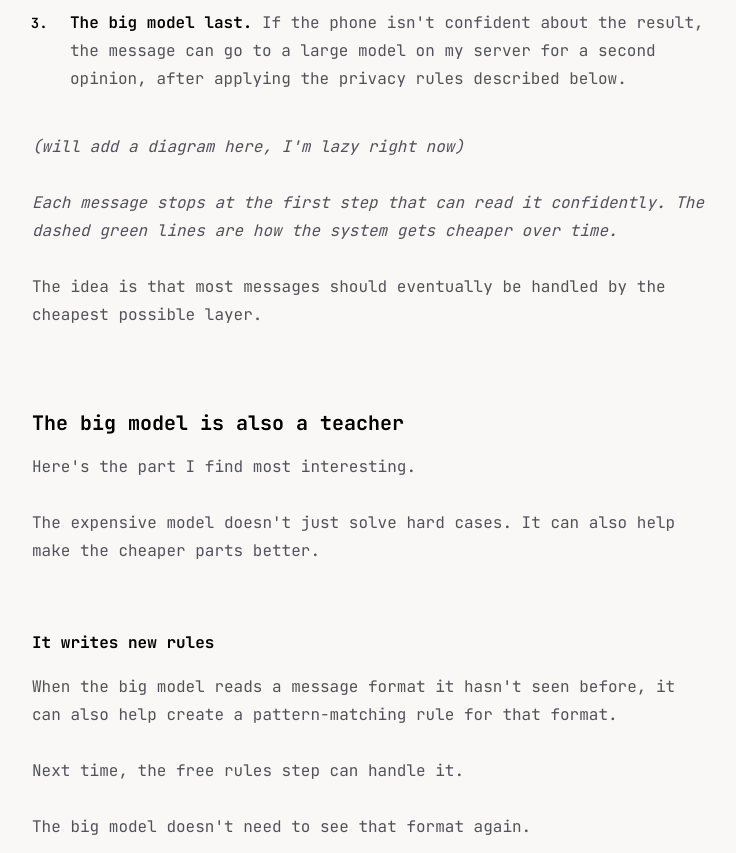
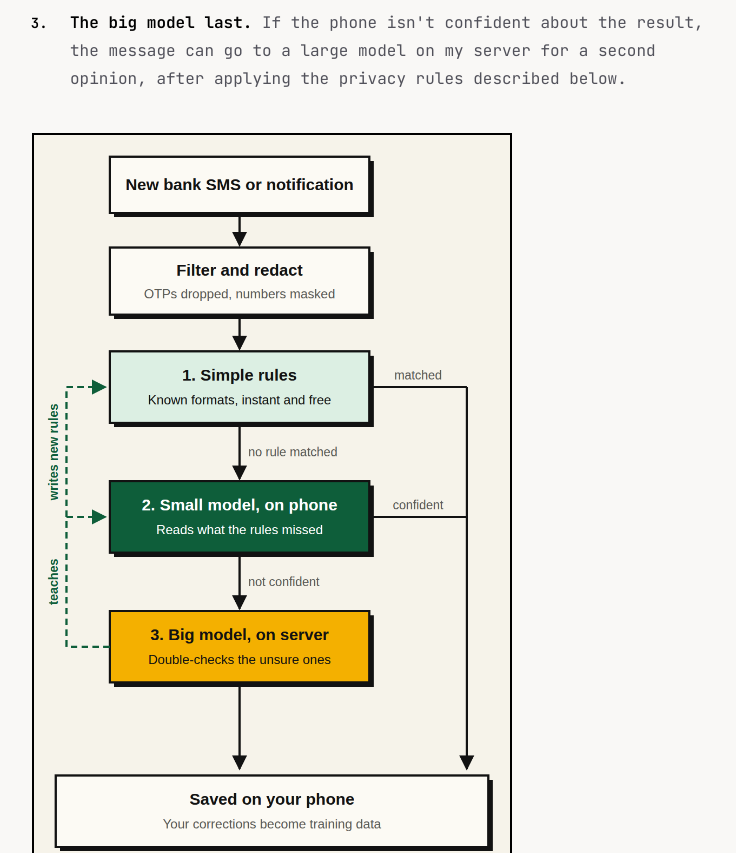
Before and after one commit to pbaveja/prakharbaveja, a Next.js app: page /articles/can-a-small-language-model-understand-my-bank-messages in a window 1280 px wide. Shown: the part 6820-7673 px from the top of the page, without its empty margins (272-1008 px from the left). Built offline with nearby package versions, Linux system fonts and the light colour scheme; no server answers.

Commit message:
Update article: can-a-small-language-model-understand-my-bank-messages

```diff
--- a/src/app/articles/can-a-small-language-model-understand-my-bank-messages/page.mdx
+++ b/src/app/articles/can-a-small-language-model-understand-my-bank-messages/page.mdx
@@ -154,8 +154,7 @@ The rule is simple:
 
 3. **The big model last.** If the phone isn't confident about the result, the message can go to a large model on my server for a second opinion, after applying the privacy rules described below.
 
-*(will add a diagram here, I'm lazy right now)*
-
+<img src="/images/articles/can-a-small-language-model-understand-my-bank-messages/ginti-cascade-d3858ac6.png" alt={"app-flow"} width={480} />
 *Each message stops at the first step that can read it confidently. The dashed green lines are how the system gets cheaper over time.*
 
 The idea is that most messages should eventually be handled by the cheapest possible layer.
```
Also changed, not shown: public/images/articles/can-a-small-language-model-understand-my-bank-messages/ginti-cascade-d3858ac6.png (added).
